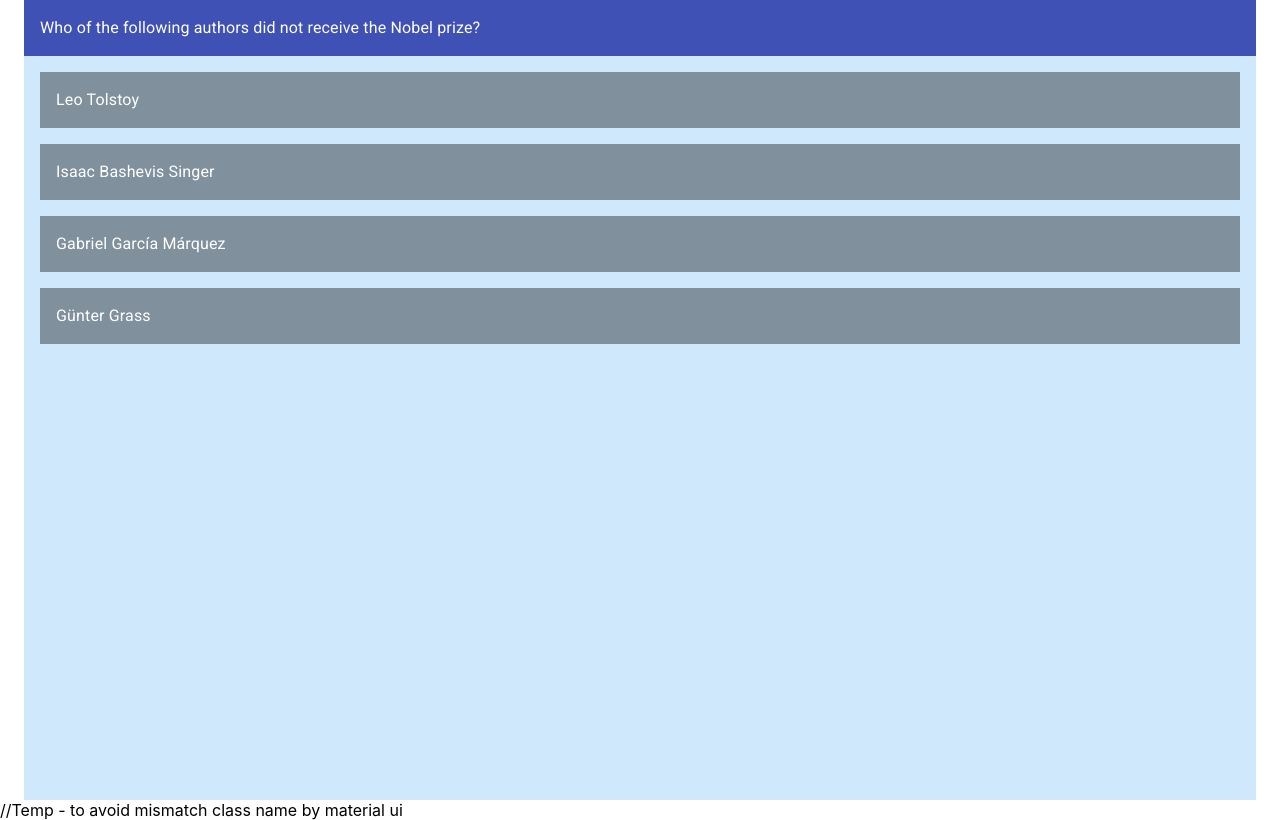
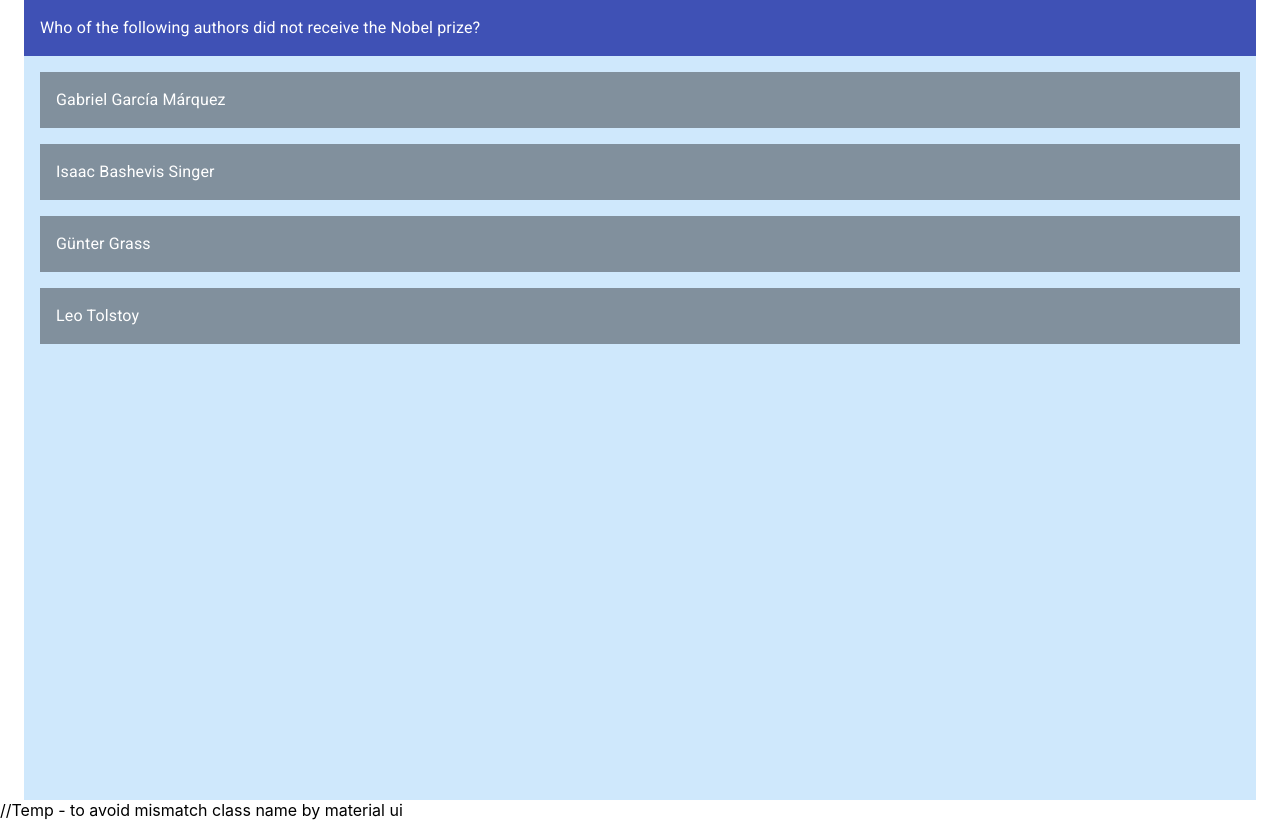
Before and after one commit to ItzikHendel/trivia, a Next.js app: page / in a window 1280 px wide. Built offline with nearby package versions, Linux system fonts and the light colour scheme.

Commit message:
Adding underscore, Shuffle the answers, Adding isCorrect check on click

```diff
--- a/Components/Quiz.js
+++ b/Components/Quiz.js
@@ -1,6 +1,7 @@
 import Box from '@material-ui/core/Box';
 import Container from '@material-ui/core/Container';
 import Typography from '@material-ui/core/Typography';
+import { shuffle } from 'underscore';
 
 export default function Quiz() {
     const quizData = {
@@ -12,11 +13,16 @@ export default function Quiz() {
         link: "https://en.wikipedia.org/wiki/Leo_Tolstoy"
     };
 
+    const isCorrect = (answer) => answer === quizData.answers[0]
+
     return (
         <Container>
             <Typography component="div" style={{ backgroundColor: '#cfe8fc', height: '100vh' }} >
                 <Box bgcolor="primary.main" color="primary.contrastText" p={2}>{quizData.question}</Box>
-                {quizData.answers.map((answer) => <Box key={answer} bgcolor="text.disabled" color="background.paper" m={2} p={2}>{answer}</Box>)}
+                {shuffle(quizData.answers).map((answer) =>
+                    <Box key={answer} bgcolor="text.disabled" color="background.paper" m={2} p={2} onClick={() => console.log("isCorrect: " , isCorrect(answer))}>
+                        {answer}
+                    </Box>)}
             </Typography>
         </Container>
     );
--- a/package.json
+++ b/package.json
@@ -11,6 +11,7 @@
     "@material-ui/core": "^4.11.2",
     "next": "10.0.4",
     "react": "17.0.1",
-    "react-dom": "17.0.1"
+    "react-dom": "17.0.1",
+    "underscore": "^1.12.0"
   }
 }
--- a/pages/index.js
+++ b/pages/index.js
@@ -1,7 +1,5 @@
 import Head from 'next/head'
 //import styles from '../styles/Home.module.css'
-
-import 'fontsource-roboto';
 
 import Quiz from '../Components/Quiz';
 
```
Also changed, not shown: 1 other file (tests, documents, lock files or other folders).
